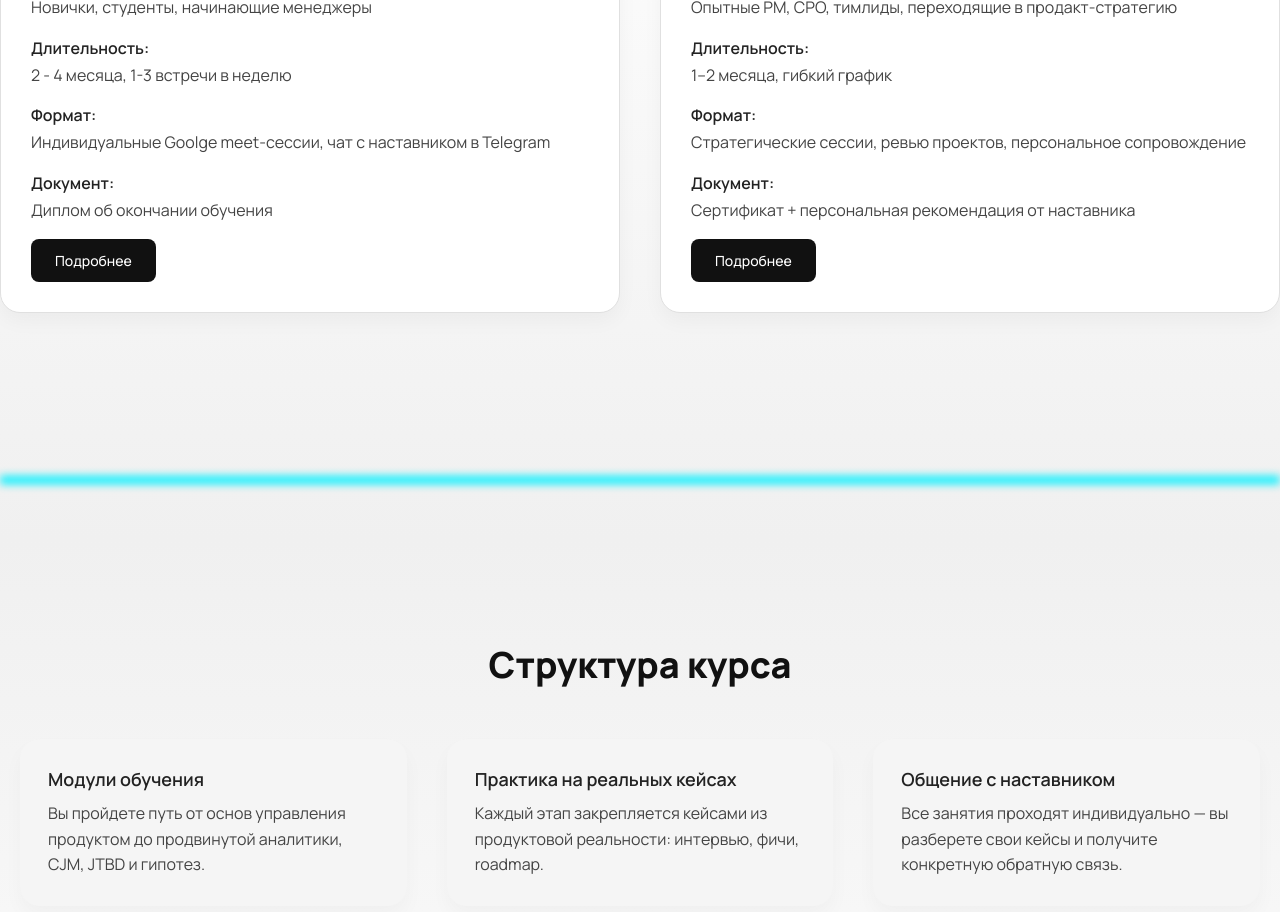
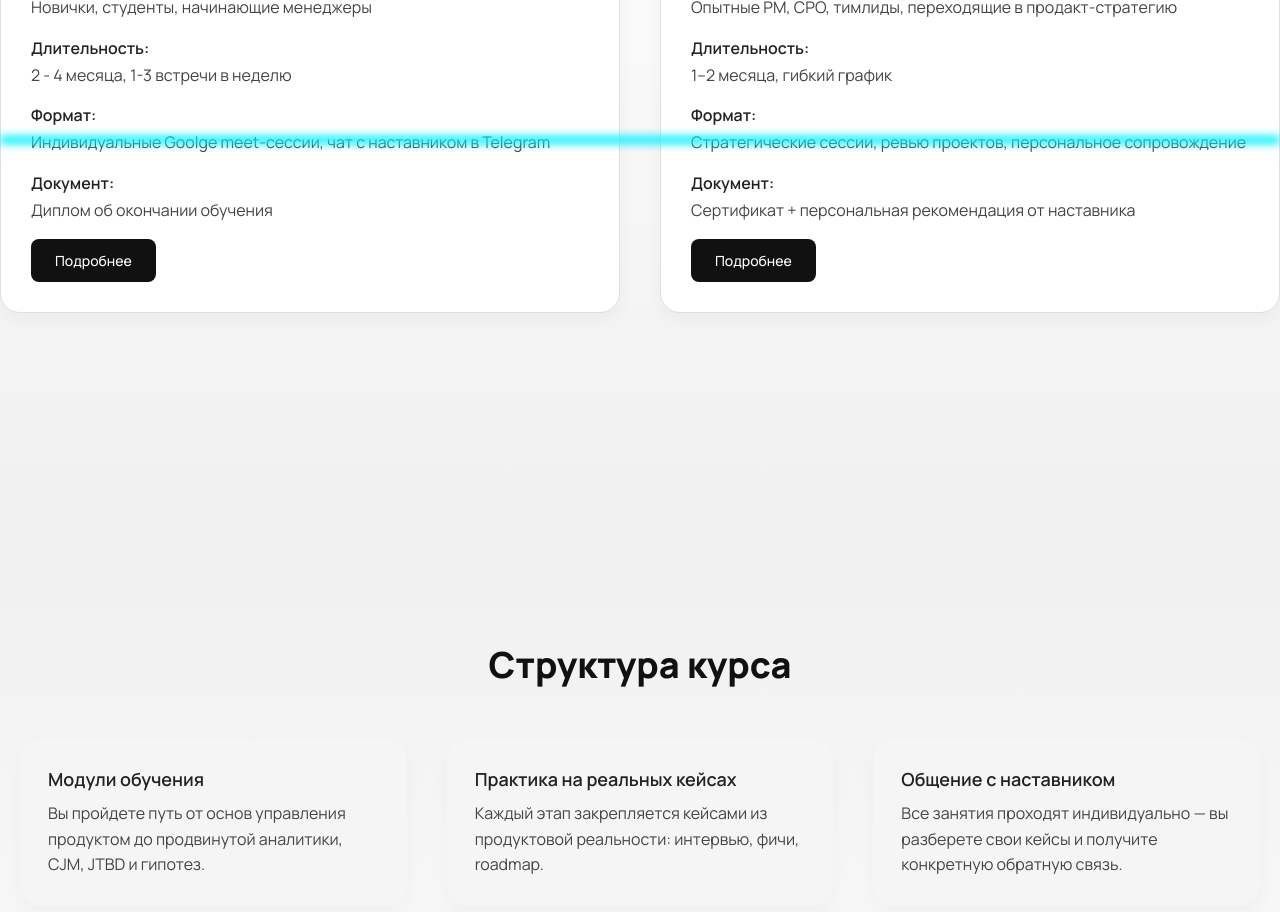
Before and after one commit to Ayraek/new-page-one-to-one, a React (Vite) app: page / in a window 1280 px wide. Shown: the part 1940-2852 px from the top of the page. Built offline with nearby package versions, Linux system fonts and the light colour scheme.

Commit message:
Move AboutProgram neon line to center

```diff
--- a/src/components/AboutProgram/AboutProgram.module.css
+++ b/src/components/AboutProgram/AboutProgram.module.css
@@ -89,7 +89,8 @@
 
 .neonLine {
   position: absolute;
-  bottom: 40px;
+  top: 50%;
+  transform: translateY(-50%);
   width: 100%;
   height: 40px;
   filter: blur(4px);
```
